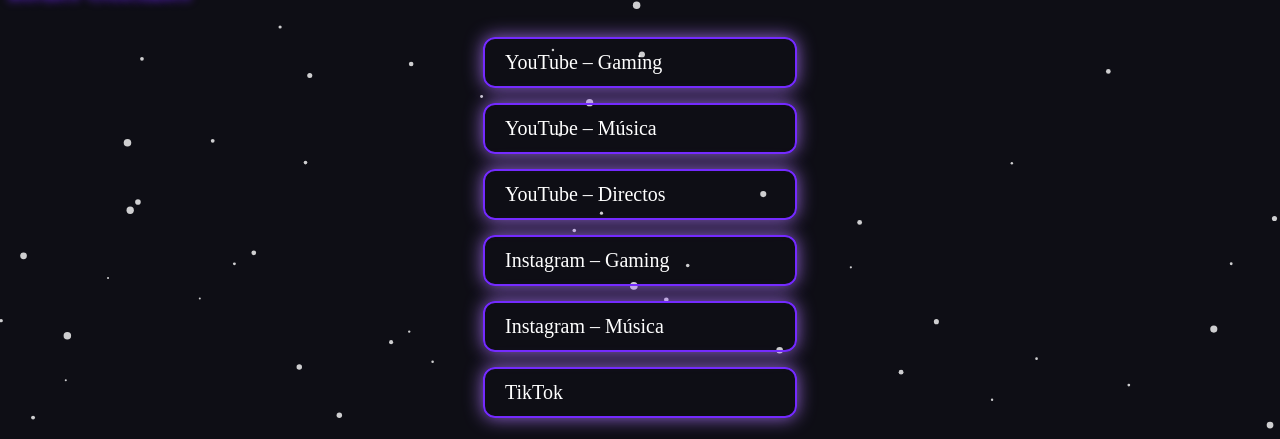
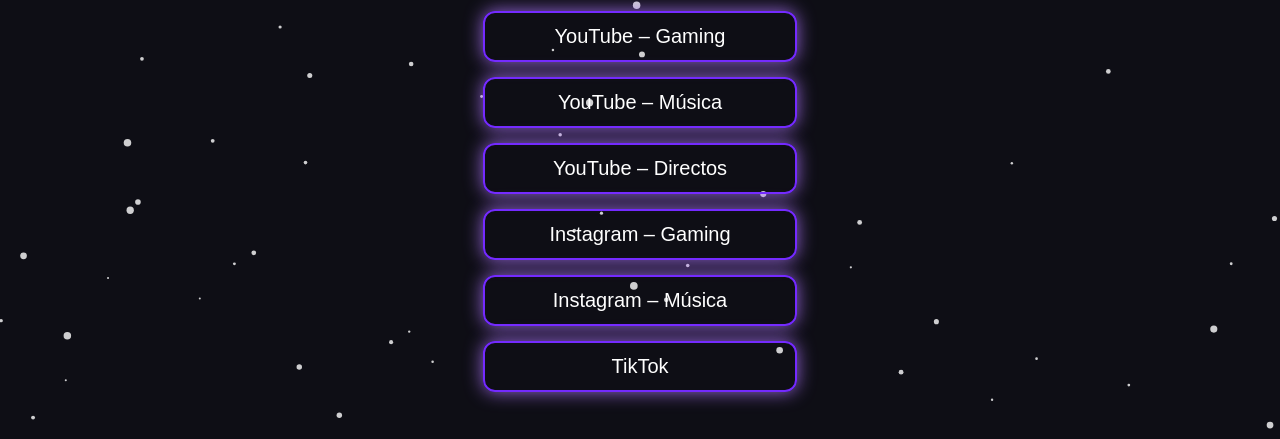
Before and after one commit to joaquinlazo432/joaquinlazo432.github.io, a plain HTML site: page index.html in a window 1280 px wide. Shown: the part 361-800 px from the top of the page. Drawn offline with Linux system fonts and the light colour scheme.

Commit message:
1.0 index.html

```diff
--- a/index.html
+++ b/index.html
@@ -1,6 +1,8 @@
 <!DOCTYPE html>
 <html lang="es">
-<head <!-- OPEN GRAPH -->
+<head>
+
+<!-- OPEN GRAPH -->
 <meta property="og:title" content="Joaquín Lazo 432" />
 <meta property="og:description" content="Redes oficiales de Joaquín Lazo 432 – Música, Gaming y Directos." />
 <meta property="og:image" content="https://raw.githubusercontent.com/joaquinlazo432/joaquinlazo432.github.io/main/glowdown.png" />
@@ -12,13 +14,12 @@
 <meta name="twitter:title" content="Joaquín Lazo 432" />
 <meta name="twitter:description" content="Redes oficiales de Joaquín Lazo 432 – Música, Gaming y Directos." />
 <meta name="twitter:image" content="https://raw.githubusercontent.com/joaquinlazo432/joaquinlazo432.github.io/main/glowdown.png" />
->
+
 <meta charset="UTF-8" />
 <meta name="viewport" content="width=device-width, initial-scale=1.0" />
 <title>Joaquin Lazo 432</title>
 
 <style>
-    body {
     body {
         margin: 0;
         padding: 0;
@@ -26,19 +27,15 @@
         color: #fff;
         font-family: Arial, Helvetica, sans-serif;
         text-align: center;
-    overflow-x: hidden;   /* 👉 No permite scroll horizontal */
-    overflow-y: auto;     /* 👉 PERMITE scroll vertical */
-}
-
+        overflow-x: hidden;  /* No scroll horizontal */
+        overflow-y: auto;    /* Permitir scroll vertical */
+        animation: bgPulse 6s infinite alternate;
     }
 
     /* Fondo animado suave */
     @keyframes bgPulse {
         from { background-color: #070707; }
         to   { background-color: #0e0e15; }
-    }
-    body {
-        animation: bgPulse 6s infinite alternate;
     }
 
     /* CANVAS DE PARTÍCULAS */
@@ -55,6 +52,7 @@
     .content {
         position: relative;
         z-index: 10;
+        padding-bottom: 40px; /* Para que el TikTok no quede cortado */
     }
 
     /* LOGO FLOTANDO */
```
Lines whose indentation alone changed are shown as unchanged.
